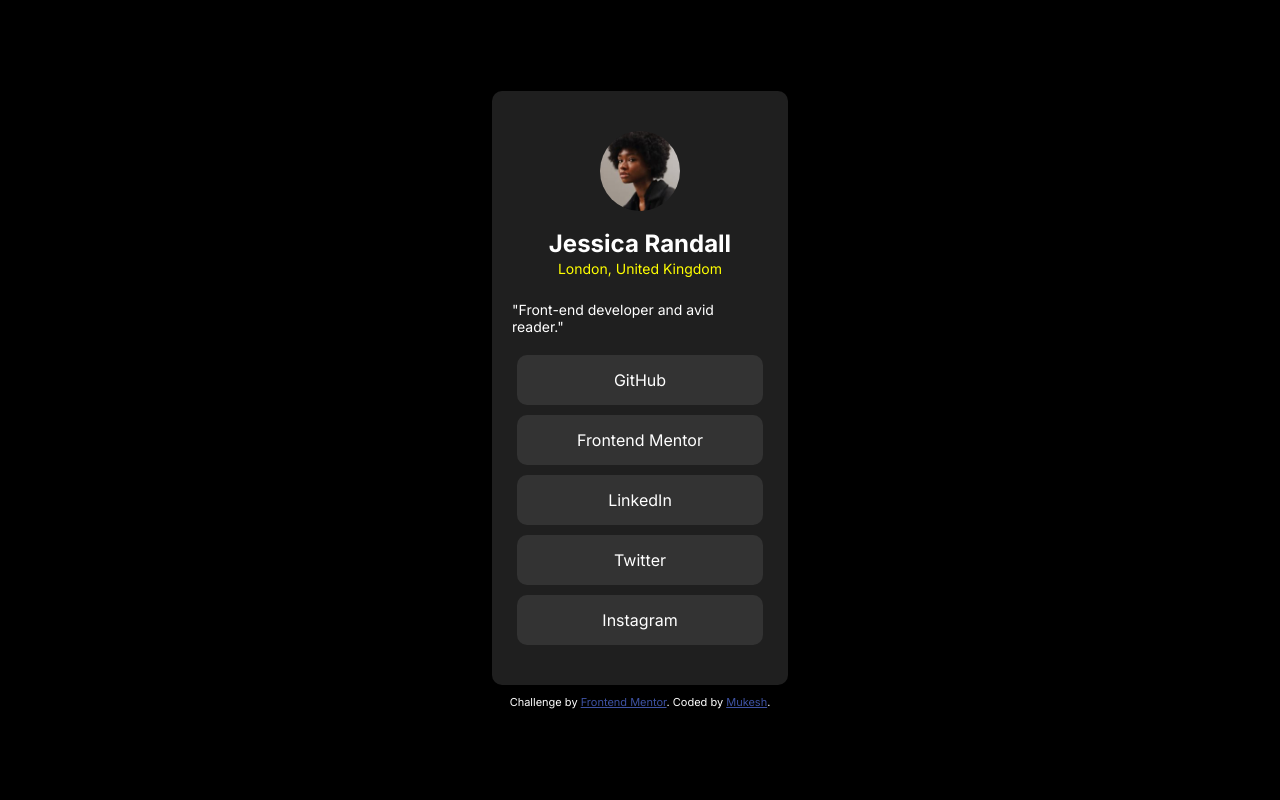
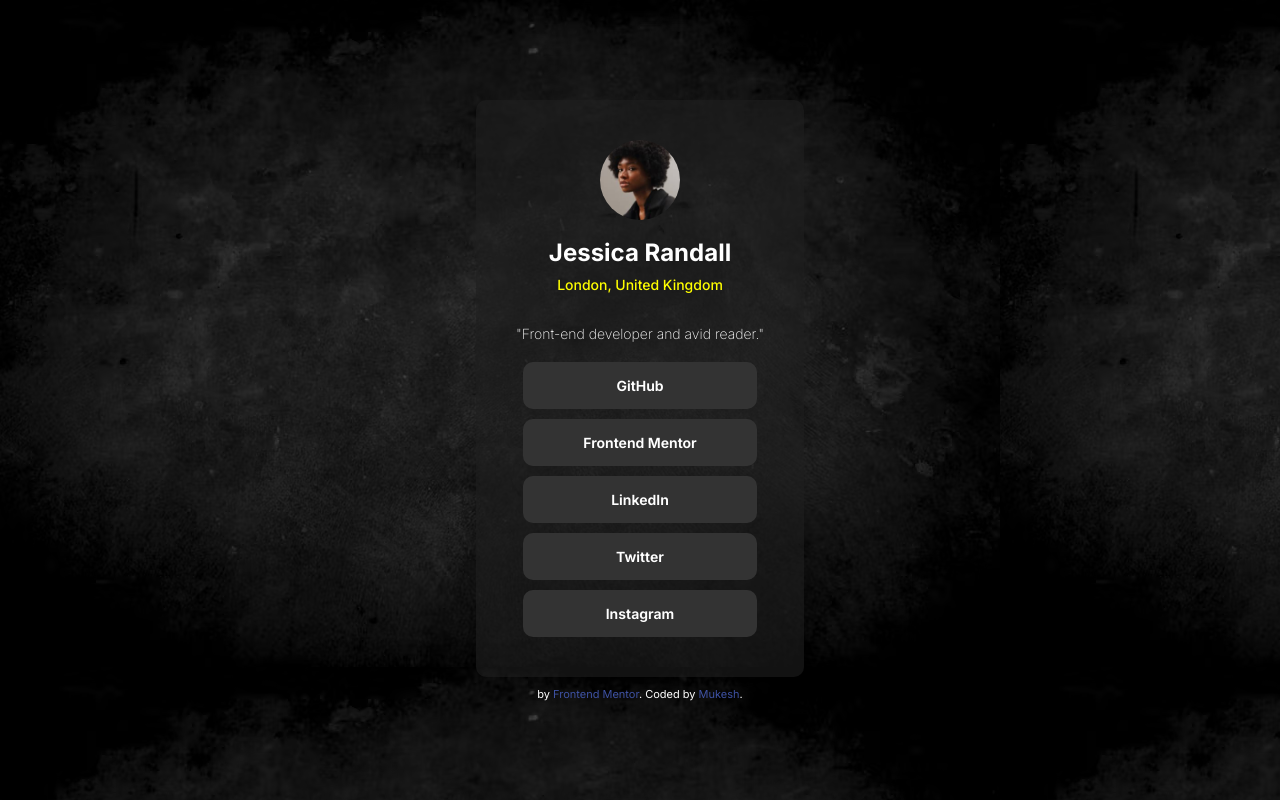
Before and after one commit to issei416/Frontendmentor_Challenges, a plain HTML site: page Social_links_profile_card/index.html in a window 1280 px wide. Drawn offline with Linux system fonts and the light colour scheme.

Commit message:
added Background

```diff
--- a/Social_links_profile_card/index.html
+++ b/Social_links_profile_card/index.html
@@ -25,17 +25,20 @@
       align-items: center;
       background-color: black;
       font-family: 'Inter';
+      background-image: url(assets/background.avif);
+      object-fit: scale-down;
+      z-index: -1;
     }
     .profile_card {
-      width: 20%;
-      padding: 40px 20px ;
+      width: fit-content;
+      padding: 40px;
       display: flex;
       gap: 20px;
       border-radius: 10px;
       flex-direction: column;
       justify-content: center;
       align-items: center;
-      background-color: hsl(0, 0%, 12%);
+      background-color: hsl(0, 0%, 12%,0.6);
       color: white;
     }
     .profile_card_pic {
@@ -56,11 +59,17 @@
     .profile_card_desc p {
       color: yellow;
       font-size: 14px;
+      line-height: 40px;
+      font-weight: 500;
     }
     .desig {
+      text-align: center;
       font-size: 14px;
+      font-weight: 200;
     }
     .link_list {
+      font-weight: 650;
+      font-size: 14px;
       list-style: none;
       text-align: center;
       display: flex;
@@ -79,7 +88,7 @@
       transition: all ease-in-out .4s;
     }
     .attribution { margin-top:10px; font-size: 11px; text-align: center; color:white }
-    .attribution a { color: hsl(228, 45%, 44%); }
+    .attribution a { color: hsl(228, 45%, 44%); text-decoration: none;}
   </style>
 </head>
 <body>
@@ -105,7 +114,7 @@
     </div>
   </div>
   <div class="attribution">
-    Challenge by <a href="https://www.frontendmentor.io?ref=challenge" target="_blank">Frontend Mentor</a>.
+     by <a href="https://www.frontendmentor.io?ref=challenge" target="_blank">Frontend Mentor</a>.
     Coded by <a href="https://github.com/issei416" target="_blank">Mukesh</a>.
   </div>
 </body>
```
Also changed, not shown: Social_links_profile_card/assets/background.avif (added).
